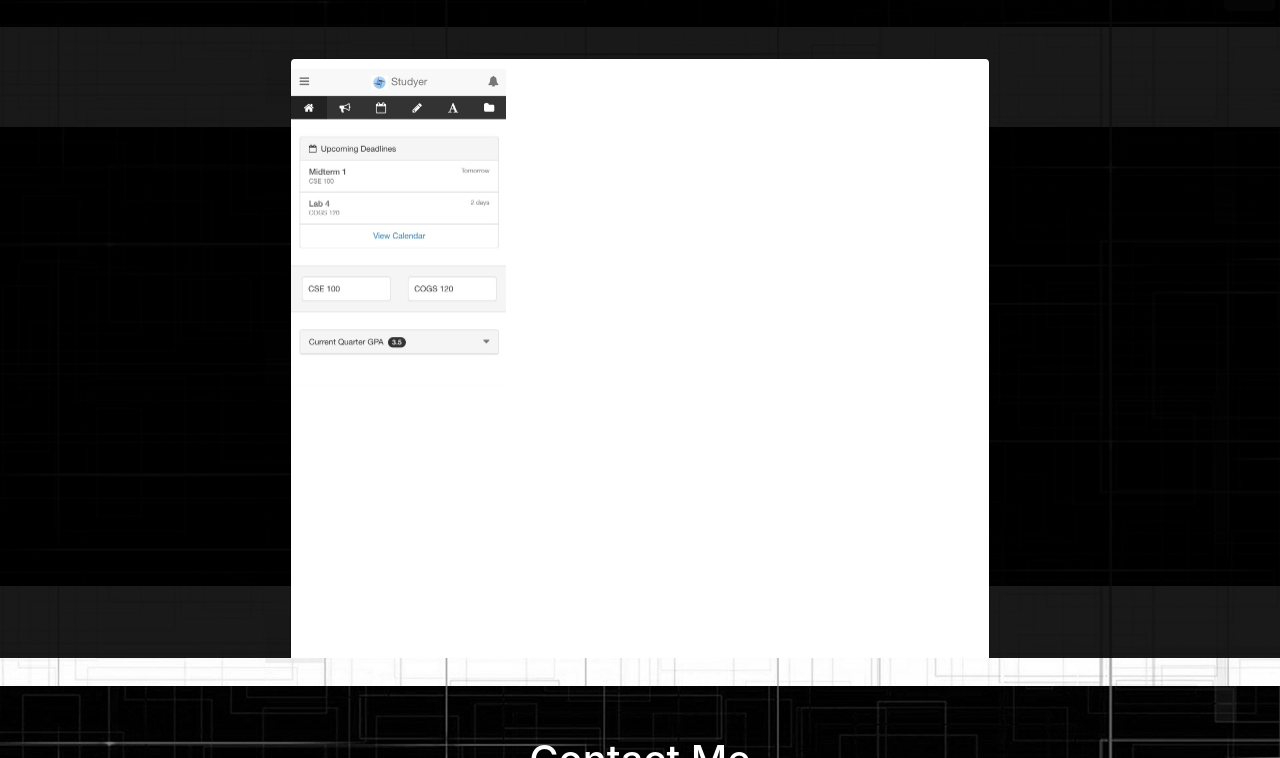
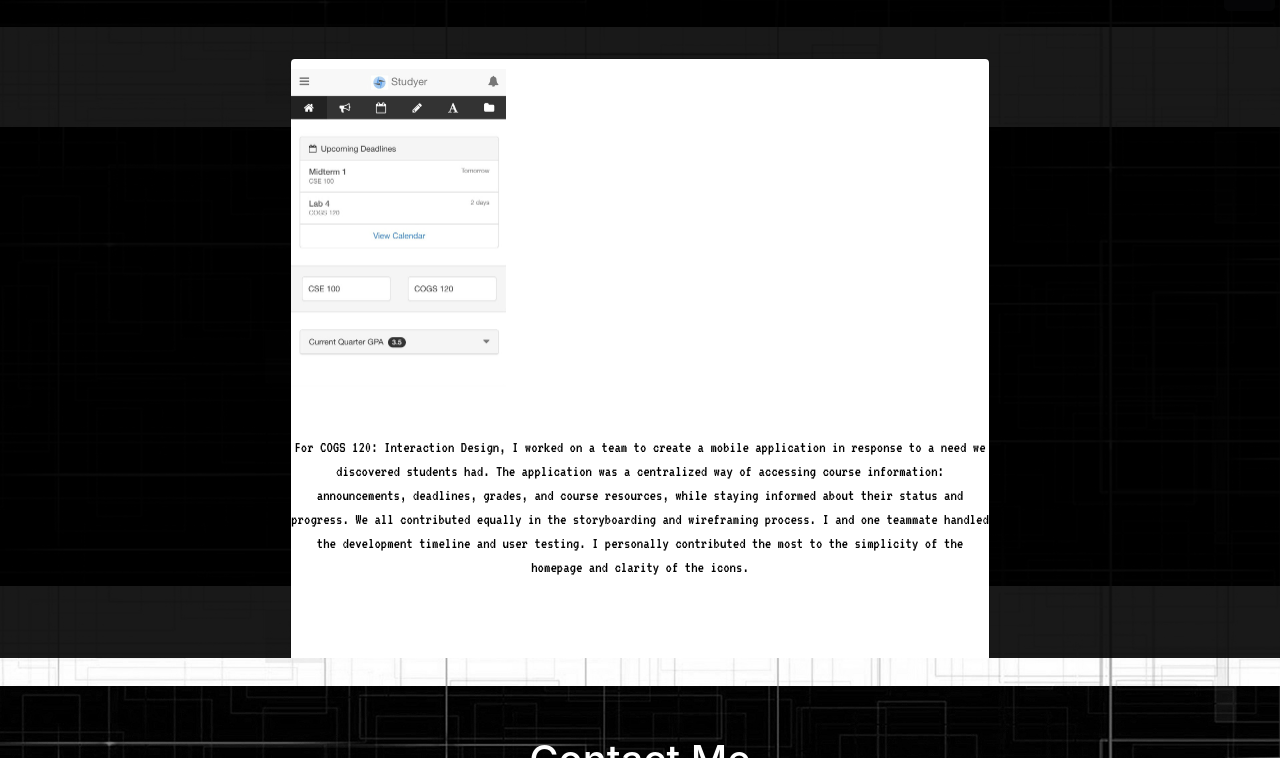
Before and after one commit to mackenzieallison/portfolio-1, a website with bundled scripts: page index.html in a window 1280 px wide. Both pictures are taken after a click on the picture 646 px from the left and 1667 px from the top of the page. Shown: the part 1309-2067 px from the top of the page. Built offline with nearby package versions, Linux system fonts and the light colour scheme.

Commit message:
Update index.html

```diff
--- a/index.html
+++ b/index.html
@@ -103,12 +103,12 @@
                     <span class="close">&times;</span>
                     <div class="modal-content">
                       <img src="/img/StudyerHome.jpg" height="318" width="215" ><br><br>
-                      <p>For COGS 120: Interaction Design, I worked on a team to create a mobile application in response to a need we
+                      For COGS 120: Interaction Design, I worked on a team to create a mobile application in response to a need we
                       discovered students had. The application was a centralized way of accessing course information: announcements,
                       deadlines, grades, and course resources, while staying informed about their status and progress. We all
                       contributed equally in the storyboarding and wireframing process. I and one teammate handled the development
                       timeline and user testing. I personally contributed the most to the simplicity of the homepage and clarity of
-                      the icons.</p>
+                      the icons.
                     </div>
                   </div>
                   <script>
```
